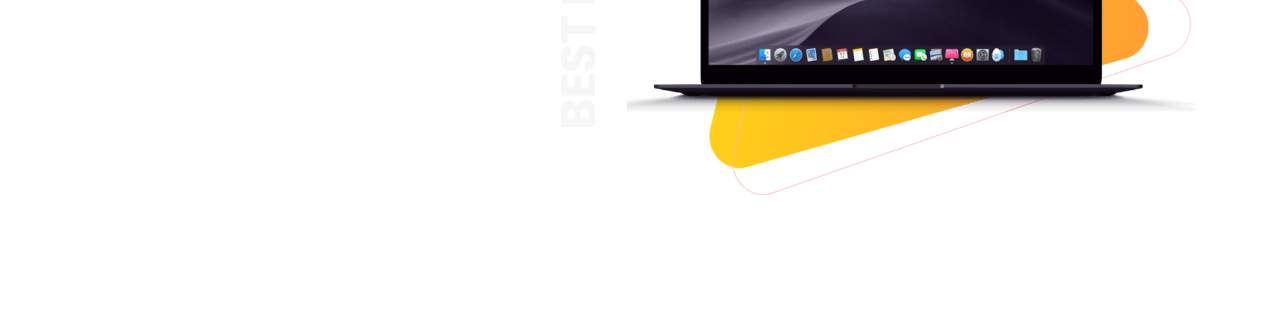
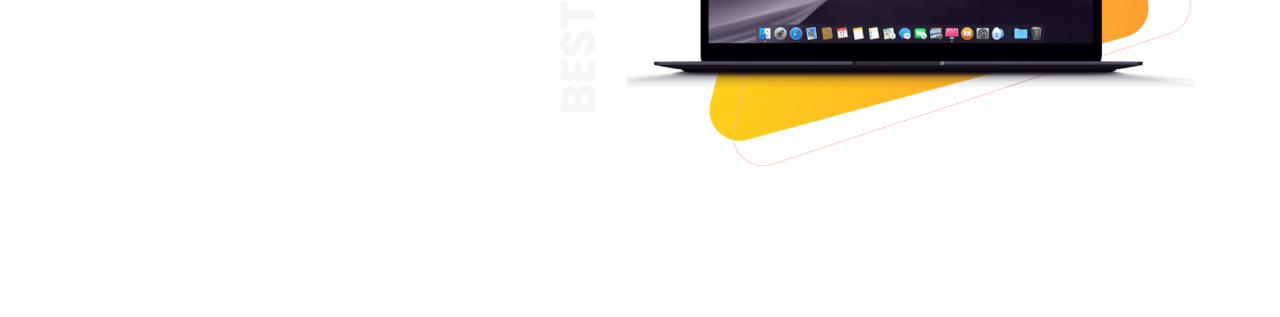
Before and after one commit to MuhtasimMahmud/e-gadgets, a plain HTML site: page index.html in a window 1280 px wide. Shown: the part 483-800 px from the top of the page. Drawn offline with nearby package versions, Linux system fonts and the light colour scheme.

Commit message:
carousel

```diff
--- a/style.css
+++ b/style.css
@@ -2,7 +2,7 @@
     background-color: white;
 }
 .carousel-products-images{
-    height: 560px;
+    height: 530px;
     width: 585px;
 }
 .center-bg-images-of-carousel{
```
